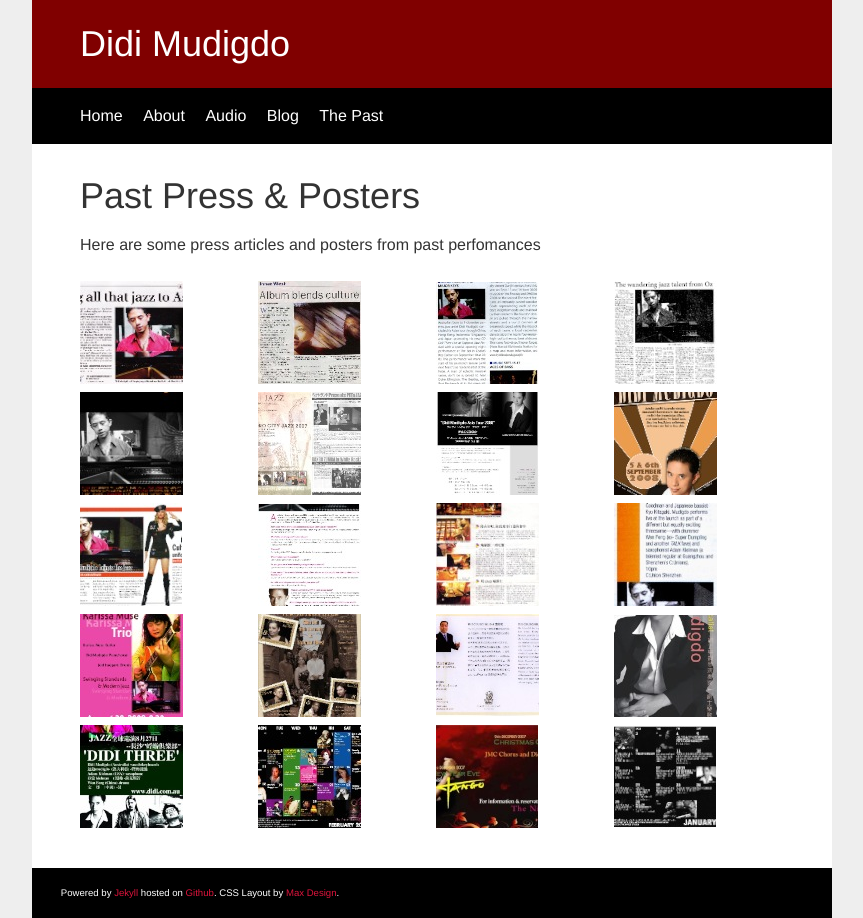
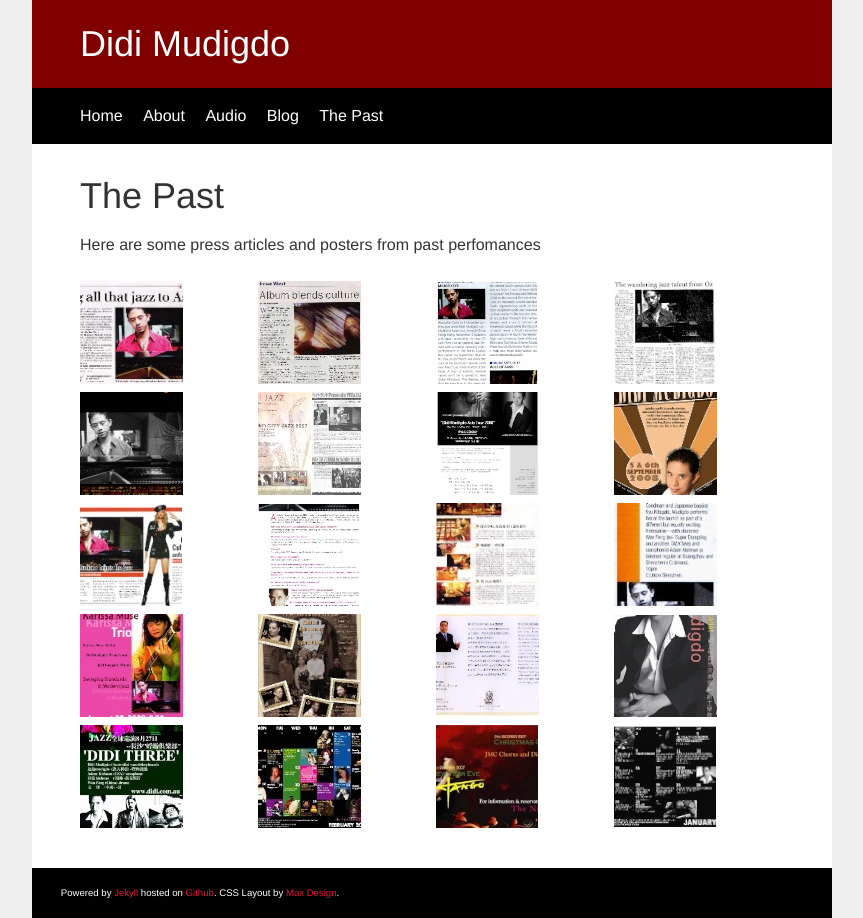
Before and after one commit to didijazz/didijazz.github.io, a Jekyll site: the page built from about/pressposters.html, in a window 1280 px wide. Shown: the whole page, without its empty margins (208-1071 px from the left). Built offline with Jekyll 4.4.1, drawn with Linux system fonts in a browser that asks for light colours.

Commit message:
Update pressposters.html

```diff
--- a/about/pressposters.html
+++ b/about/pressposters.html
@@ -3,7 +3,7 @@ layout: default
 title: Press/Posters - Didi Mudigdo
 ---
 
-<h1>Past Press & Posters</h1>
+<h1>The Past</h1>
 
 <p>Here are some press articles and posters from past perfomances</p>
 
```
